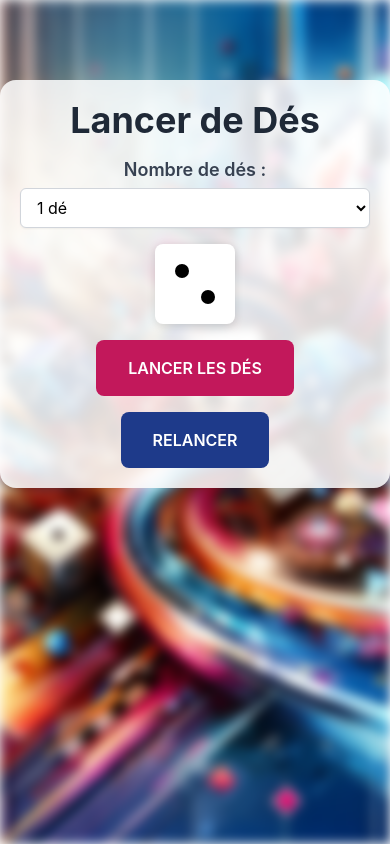
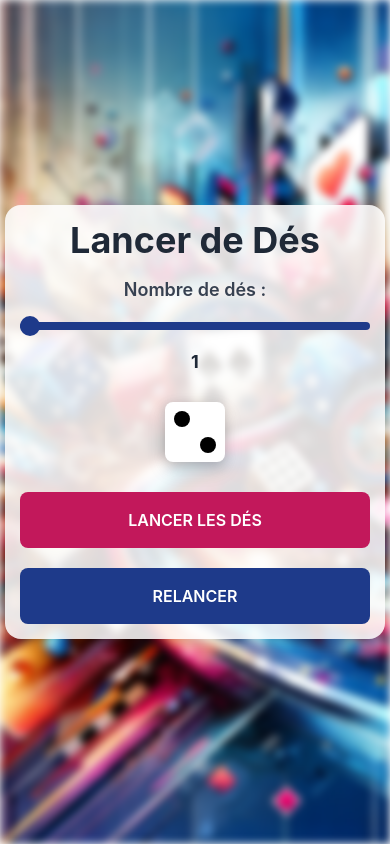
Before and after one commit to GabriellePagnard/Dice_roller, a plain HTML site: page index.html in a window 390 px wide. Both pictures are taken after a click on the button "LANCER LES DÉS". Drawn offline with nearby package versions, Linux system fonts and the light colour scheme.

Commit message:
Amélioration affichage + dés + ajout animation dés

```diff
--- a/app.js
+++ b/app.js
@@ -1,8 +1,16 @@
+// app.js
+
 // Variables pour les éléments du DOM
 const diceCountInput = document.getElementById('dice-count');
+const diceCountValue = document.getElementById('dice-count-value');
 const rollButton = document.getElementById('roll-button');
 const replayButton = document.getElementById('replay-button');
 const diceGrid = document.getElementById('dice-grid');
+
+// Mettre à jour l'affichage du nombre de dés
+diceCountInput.addEventListener('input', function () {
+    diceCountValue.textContent = this.value;
+});
 
 // Fonction pour générer un nombre aléatoire entre 1 et 6
 function rollDice() {
@@ -25,7 +33,14 @@ function createDiceDots(result) {
     } else if (result === 5) {
         dots.innerHTML = '<div class="dot dot2"></div><div class="dot dot3"></div><div class="dot dot4"></div><div class="dot dot5"></div><div class="dot dot1"></div>';
     } else if (result === 6) {
-        dots.innerHTML = '<div class="dot dot2"></div><div class="dot dot3"></div><div class="dot dot4"></div><div class="dot dot5"></div><div class="dot dot1"></div><div class="dot dot6"></div>';
+        dots.innerHTML = `
+            <div class="dot dot6-row1-left"></div>
+            <div class="dot dot6-row1-right"></div>
+            <div class="dot dot6-row2-left"></div>
+            <div class="dot dot6-row2-right"></div>
+            <div class="dot dot6-left"></div>
+            <div class="dot dot6-right"></div>
+        `;
     }
 
     return dots;
--- a/index.html
+++ b/index.html
@@ -16,25 +16,15 @@
         <img src="images/background.jpg" alt="Background Image" class="w-full h-full object-cover filter blur-md">
     </div>
 
-    <!-- Lanceur de dés -->
-    <div id="dice-container" class="relative z-10 mx-auto mt-20 bg-white bg-opacity-80 rounded-lg p-6 max-w-md">
+    <!-- Lanceur de dés centré verticalement et horizontalement -->
+    <div id="dice-container" class="relative z-10 mx-auto bg-white bg-opacity-80 rounded-lg p-6 flex items-center justify-center flex-col">
         <div class="text-center space-y-4">
             <h1 class="text-4xl font-bold text-gray-800">Lancer de Dés</h1>
-            <!-- Sélecteur du nombre de dés -->
-            <div>
-                <label for="dice-count" class="block text-lg font-semibold text-gray-700">Nombre de dés :</label>
-                <select id="dice-count" class="mt-1 block w-full py-2 px-3 border border-gray-300 bg-white rounded-md shadow-sm focus:outline-none focus:ring-indigo-500 focus:border-indigo-500 sm:text-sm">
-                    <option value="1">1 dé</option>
-                    <option value="2">2 dés</option>
-                    <option value="3">3 dés</option>
-                    <option value="4">4 dés</option>
-                    <option value="5">5 dés</option>
-                    <option value="6">6 dés</option>
-                    <option value="7">7 dés</option>
-                    <option value="8">8 dés</option>
-                    <option value="9">9 dés</option>
-                    <option value="10">10 dés</option>
-                </select>
+            <!-- Curseur du nombre de dés -->
+            <div class="flex flex-col items-center">
+                <label for="dice-count" class="block text-lg font-semibold text-gray-700 mb-2">Nombre de dés :</label>
+                <input id="dice-count" type="range" min="1" max="10" value="1" class="w-full slider">
+                <span id="dice-count-value" class="text-lg font-bold text-gray-800 mt-2">1</span>
             </div>
             <div id="dice-grid" class="flex flex-wrap justify-center gap-4 mt-6"></div>
             <button id="roll-button" class="bg-pink-700 text-white font-semibold px-8 py-4 rounded-lg hover:bg-pink-800">
--- a/style.css
+++ b/style.css
@@ -4,6 +4,10 @@ body, html {
     padding: 0;
     font-family: 'Inter', sans-serif;
     overflow: hidden;
+    height: 100vh; /* S'assure que le conteneur occupe toute la hauteur */
+    display: flex;
+    align-items: center;
+    justify-content: center;
 }
 
 /* Conteneur de l'image d'arrière-plan */
@@ -14,7 +18,7 @@ body, html {
     width: 100%;
     height: 100%;
     object-fit: cover;
-    filter: blur(6px); /* Flou léger pour laisser l'image reconnaissable */
+    filter: blur(4px);
 }
 
 /* Conteneur du lanceur de dés */
@@ -22,42 +26,67 @@ body, html {
     background-color: rgba(255, 255, 255, 0.85); /* Transparence légère pour le conteneur */
     border-radius: 1rem;
     padding: 20px;
+    max-width: 600px; /* Limite la largeur du lanceur */
+    box-shadow: 0 4px 12px rgba(0, 0, 0, 0.1); /* Légère ombre pour ajouter de la profondeur */
+    text-align: center;
 }
 
 /* Style personnalisé pour les dés */
 .dice {
-    width: 80px; /* Dés plus gros pour une meilleure lisibilité */
+    width: 80px;
     height: 80px;
     display: flex;
     justify-content: center;
     align-items: center;
-    background-color: white; /* Les dés restent totalement opaques */
+    background-color: white;
     border-radius: 0.5rem;
-    box-shadow: 0 2px 8px rgba(0, 0, 0, 0.15);
-    transition: transform 0.5s ease;
+    box-shadow: 0 4px 12px rgba(0, 0, 0, 0.2), 0 8px 20px rgba(0, 0, 0, 0.1); /* Ombres supplémentaires */
+    transition: transform 0.5s ease, box-shadow 0.5s ease;
     position: relative;
+    margin: 10px;
 }
 
 /* Points des dés */
 .dot {
-    width: 14px; /* Points légèrement plus grands */
-    height: 14px;
+    width: 16px;
+    height: 16px;
     background-color: black;
     border-radius: 50%;
     position: absolute;
 }
 
-/* Positionnement des points */
+/* Positionnement des points avec encore plus d'espacement */
 .dot1 { top: 50%; left: 50%; transform: translate(-50%, -50%); }
-.dot2 { top: 25%; left: 25%; }
-.dot3 { top: 25%; right: 25%; }
-.dot4 { bottom: 25%; left: 25%; }
-.dot5 { bottom: 25%; right: 25%; }
-.dot6 { top: 50%; left: 50%; transform: translate(-50%, -50%); }
+.dot2 { top: 15%; left: 15%; }
+.dot3 { top: 15%; right: 15%; }
+.dot4 { bottom: 15%; left: 15%; }
+.dot5 { bottom: 15%; right: 15%; }
+.dot6-left { top: 50%; left: 15%; transform: translateY(-50%); }
+.dot6-right { top: 50%; right: 15%; transform: translateY(-50%); }
+.dot6-row1-left { top: 15%; left: 15%; }
+.dot6-row1-right { top: 15%; right: 15%; }
+.dot6-row2-left { bottom: 15%; left: 15%; }
+.dot6-row2-right { bottom: 15%; right: 15%; }
 
-/* Animations de lancer de dés */
+/* Animation du lancer de dés */
 .dice.animate {
-    transform: rotate(360deg);
+    animation: roll 1s ease forwards;
+}
+
+/* Animation keyframes */
+@keyframes roll {
+    0% {
+        transform: rotate(0deg) translateY(0);
+        box-shadow: 0 4px 12px rgba(0, 0, 0, 0.2);
+    }
+    50% {
+        transform: rotate(360deg) translateY(-20px); /* Simule un saut pendant le lancer */
+        box-shadow: 0 8px 20px rgba(0, 0, 0, 0.4); /* Accentue l'ombre lors du mouvement */
+    }
+    100% {
+        transform: rotate(720deg) translateY(0);
+        box-shadow: 0 4px 12px rgba(0, 0, 0, 0.2);
+    }
 }
 
 /* Style personnalisé pour les boutons */
@@ -67,25 +96,78 @@ button {
 
 /* Bouton "Lancer les dés" en rose foncé (framboise) */
 #roll-button {
-    background-color: #C2185B; /* Rose foncé (framboise) */
+    background-color: #C2185B;
     color: white;
+    padding: 16px 32px;
+    font-weight: 600;
+    border-radius: 8px;
+    margin-top: 20px;
+    transition: background-color 0.3s ease;
 }
 
 #roll-button:hover {
-    background-color: #D81B60; /* Couleur légèrement plus claire au survol */
+    background-color: #D81B60;
 }
 
-/* Bouton "Relancer" en bleu foncé (bleu roi) */
+/* Curseur dynamique */
+input[type="range"] {
+    width: 100%;
+    -webkit-appearance: none;
+    appearance: none;
+    height: 8px;
+    background: #1E3A8A; /* Bleu foncé comme le bouton "Relancer" */
+    border-radius: 5px;
+    outline: none;
+    padding: 0;
+    margin: 10px 0;
+}
+
+input[type="range"]::-webkit-slider-thumb {
+    -webkit-appearance: none;
+    appearance: none;
+    width: 20px;
+    height: 20px;
+    background: #1E3A8A; /* Bleu foncé pour le point */
+    border-radius: 50%;
+    cursor: pointer;
+}
+
+input[type="range"]::-moz-range-thumb {
+    width: 20px;
+    height: 20px;
+    background: #1E3A8A;
+    border-radius: 50%;
+    cursor: pointer;
+}
+
+/* Style du bouton "Relancer" en bleu foncé (bleu roi) */
 #replay-button {
-    background-color: #1E3A8A; /* Bleu foncé (bleu roi) */
+    background-color: #1E3A8A;
     color: white;
     text-transform: uppercase;
     font-weight: 600;
     padding: 16px 32px;
     border-radius: 8px;
+    margin-top: 20px;
     transition: background-color 0.3s ease;
 }
 
 #replay-button:hover {
-    background-color: #374ABD; /* Couleur légèrement plus claire au survol */
+    background-color: #374ABD;
 }
+
+/* Responsive Design */
+@media (max-width: 640px) {
+    #dice-container {
+        padding: 15px;
+    }
+
+    .dice {
+        width: 60px;
+        height: 60px;
+    }
+
+    button {
+        width: 100%;
+    }
+}
```
